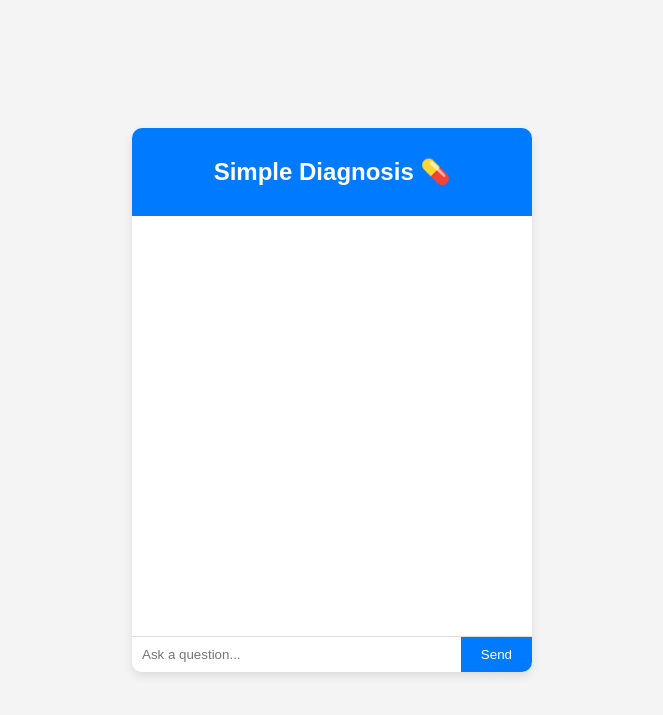
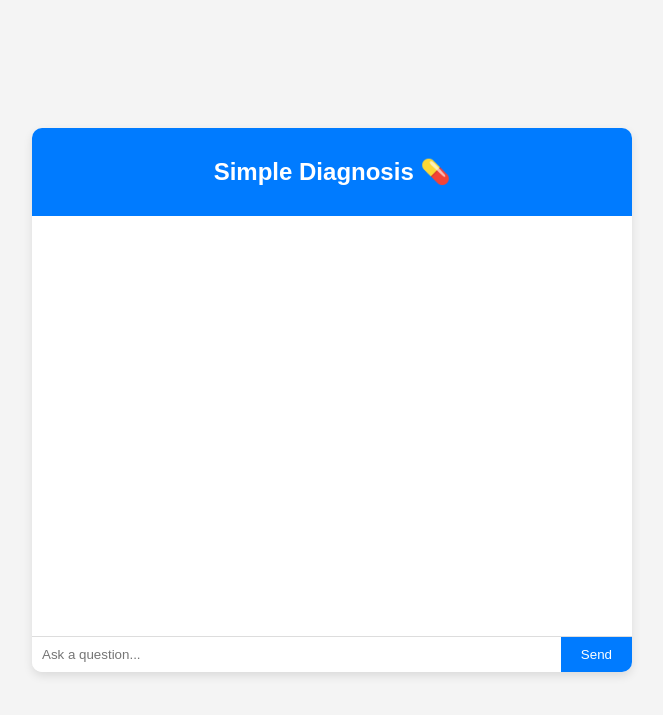
Before and after one commit to HordesOfGhost/SimpleDiagnosis, a Flask app: page / in a window 1280 px wide. Shown: the top 715 px of the page, without its empty margins (308-971 px from the left). Run offline with Flask 3, Linux system fonts and the light colour scheme; parts of the project's set-up code (start-up, migrations or seed data) failed here and were passed over.

Commit message:
add ReadMe

```diff
--- a/templates/index.html
+++ b/templates/index.html
@@ -16,7 +16,7 @@
         }
         .chat-container {
             background-color: #fff;
-            width: 400px;
+            width: 600px; /* Increased the width */
             box-shadow: 0 4px 10px rgba(0, 0, 0, 0.1);
             border-radius: 10px;
             overflow: hidden;
```
Also changed, not shown: README.md, images/image.png (added), 2 other files.
